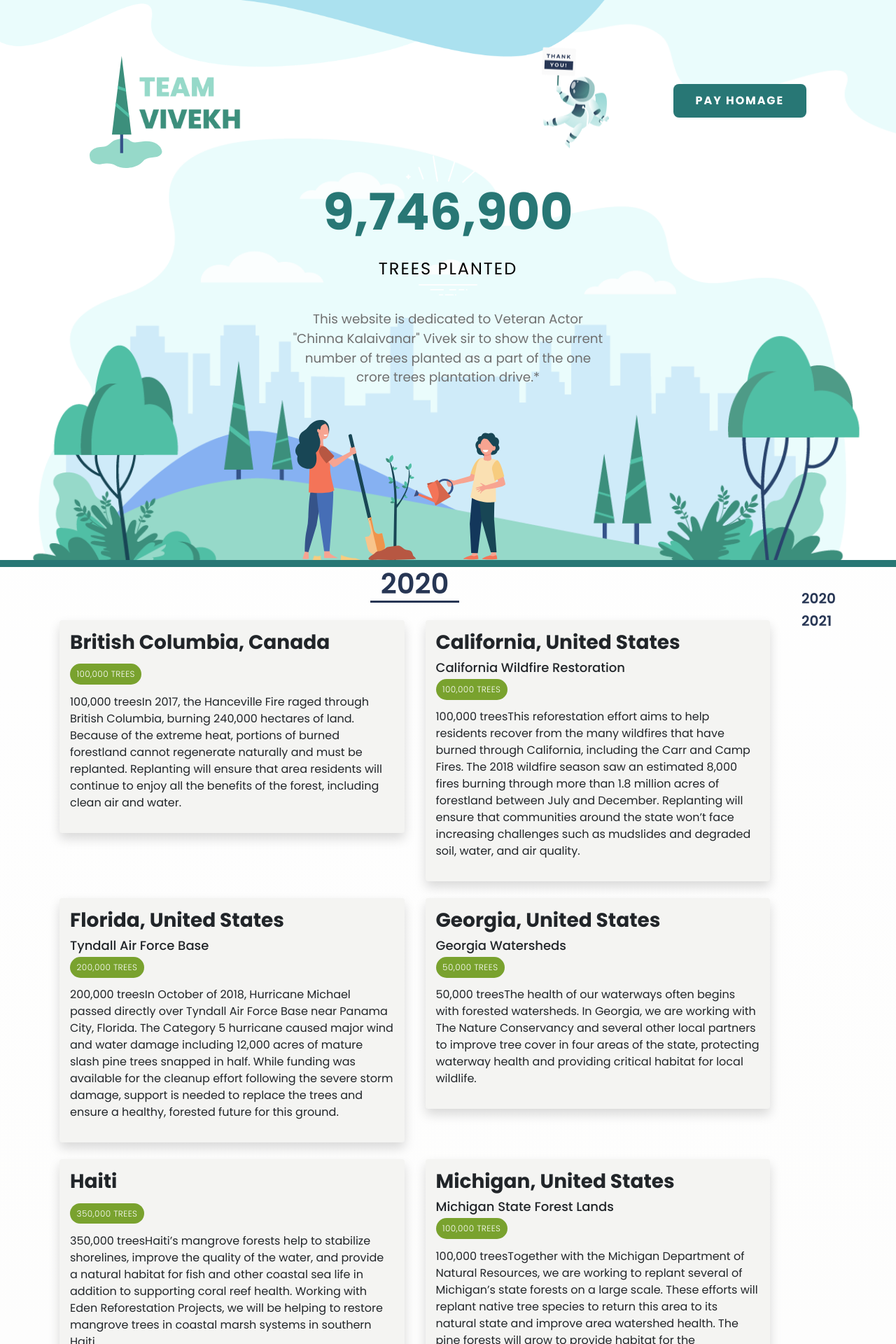
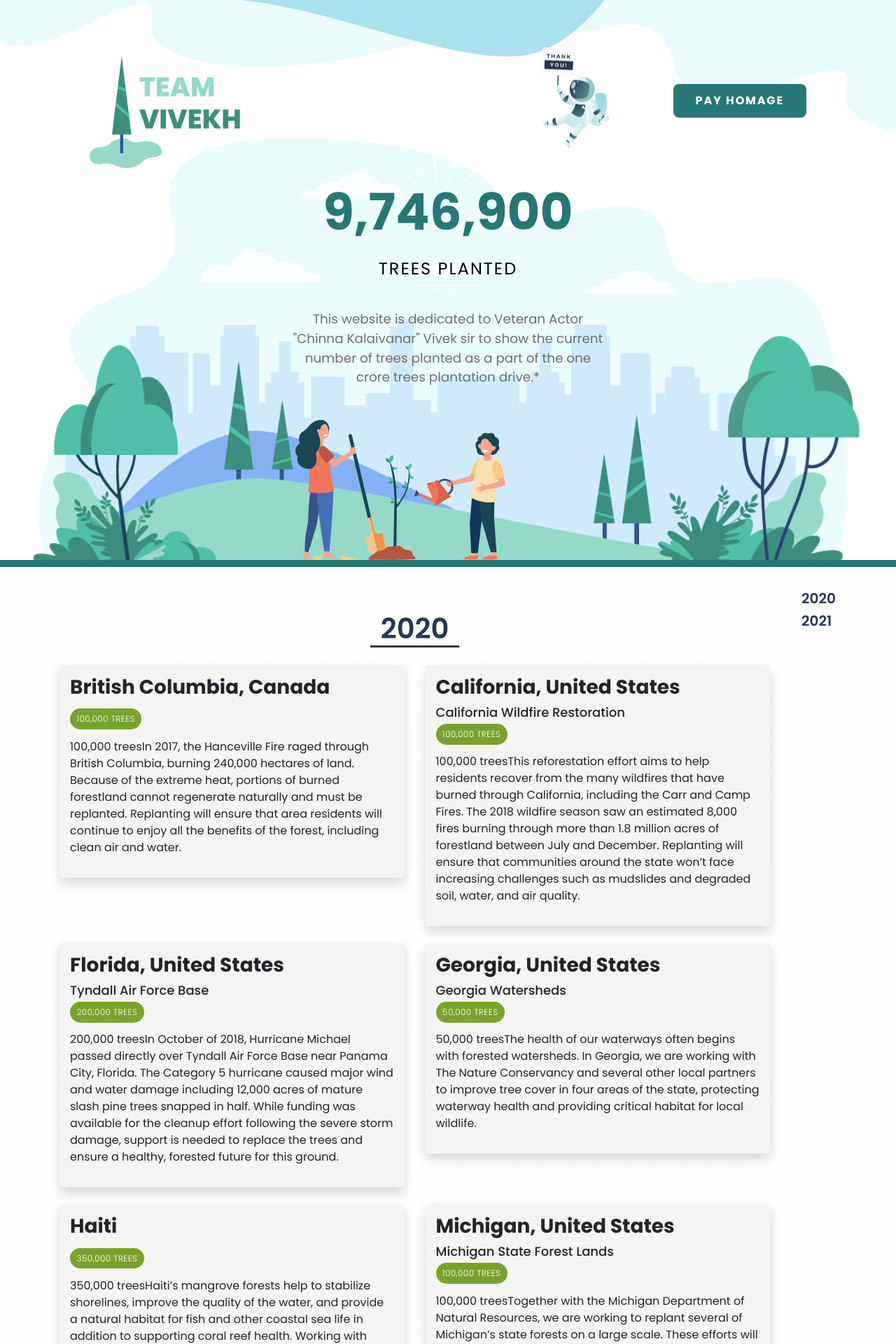
Before and after one commit to vinitshahdeo/PayingHomage, a React (Create React App) app in the folder client/: page / in a window 1280 px wide. Shown: the top 1920 px of the page at 70% size. Built offline with nearby package versions, Linux system fonts and the light colour scheme.

Commit message:
fixed container margin

```diff
--- a/client/src/App.js
+++ b/client/src/App.js
@@ -17,6 +17,7 @@ import Footer from "./components/Footer/Footer";
 
 const ProjectsContainer = styled.div`
   /* transform: translatey(-45px); */
+  margin-top: 4rem;
 `;
 
 const PageContainer = styled.div`
--- a/client/src/components/BannerDivider.js
+++ b/client/src/components/BannerDivider.js
@@ -1,7 +1,6 @@
 import React from "react";
 import styled from "styled-components";
 import treeBackground from "../assets/tree-background-full.png";
-import divider from "../assets/divider-right-condensed.svg";
 
 const Divider = styled.div`
   position: relative;
```
